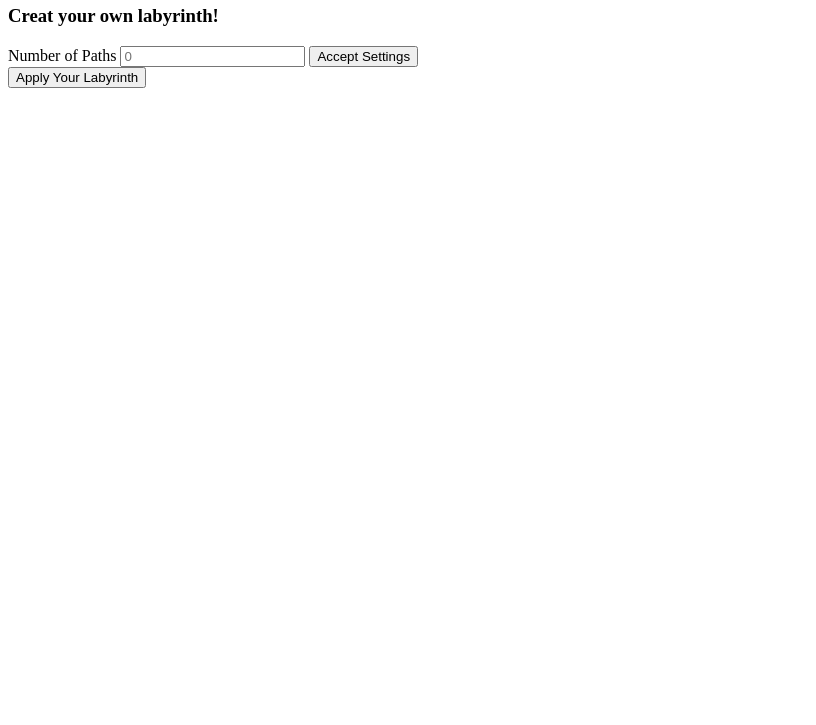
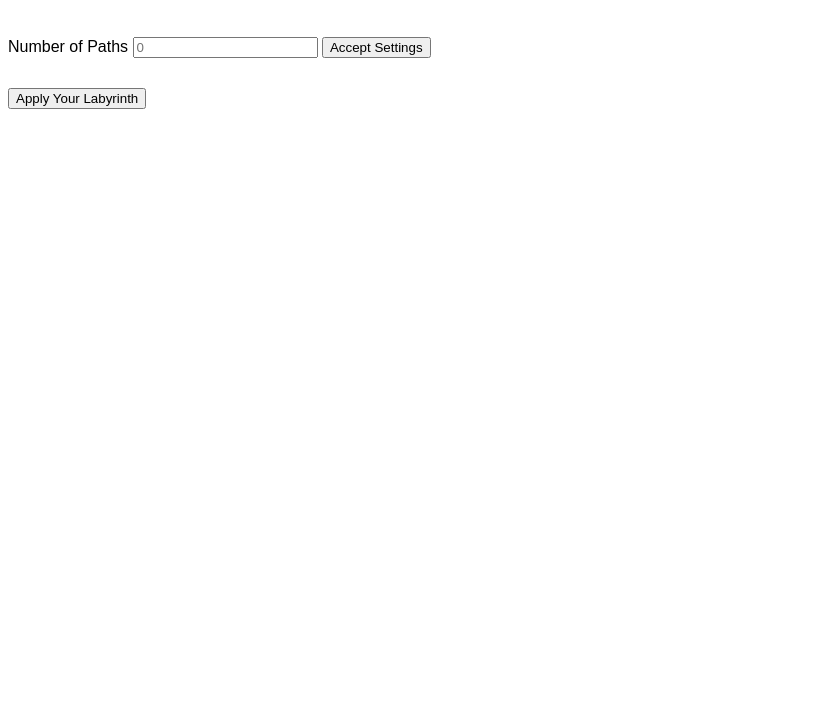
Before and after one commit to Nienormalny/labyrinth-game, a plain HTML site: page index.html in a window 1280 px wide. Shown: the part 75-800 px from the top of the page, without its empty margins (0-816 px from the left). Drawn offline with Linux system fonts and the light colour scheme.

```diff
--- a/index.html
+++ b/index.html
@@ -6,7 +6,7 @@
           content="width=device-width, user-scalable=no, initial-scale=1.0, maximum-scale=1.0, minimum-scale=1.0">
     <meta http-equiv="X-UA-Compatible" content="ie=edge">
     <title>Labirynt Game</title>
-    <link rel="stylesheet" type="text/css" href="./assets/less/style.css" />
+    <link rel="stylesheet" type="text/css" href="./assets/css/style.css" />
     <script src="./assets/js/main.js"></script>
 </head>
 <body>
```
